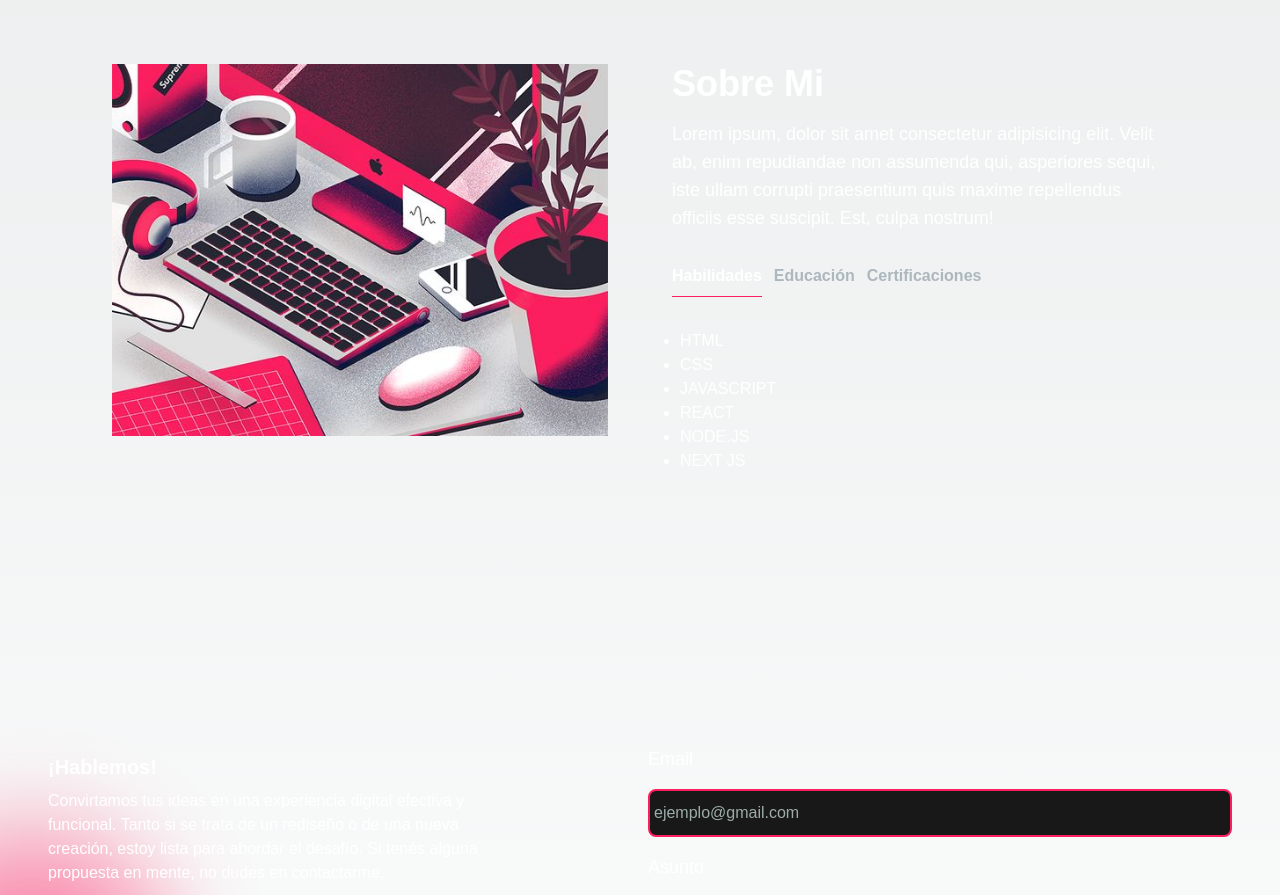
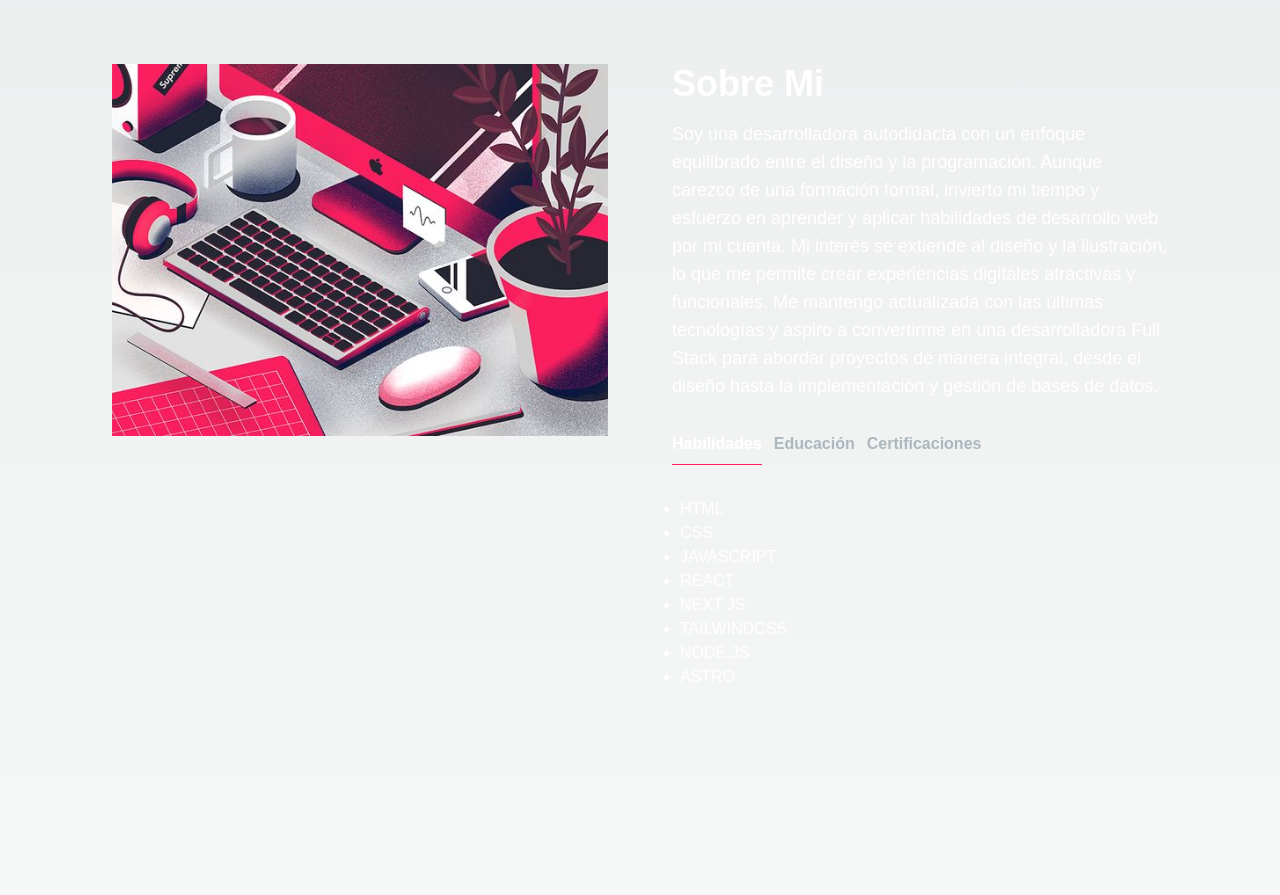
Before and after one commit to BirdieOA/Portfolio, a Next.js app: page / in a window 1280 px wide. Shown: the part 2040-2935 px from the top of the page. Built offline with nearby package versions, Linux system fonts and the light colour scheme; a web font is replaced by a local one.

Commit message:
prettier fixed

```diff
--- a/prettier.config.js
+++ b/prettier.config.js
@@ -1,2 +1,3 @@
-// prettier.config.js
-export const plugins = ['prettier-plugin-tailwindcss'];
+module.exports = {
+  plugins: ["prettier-plugin-tailwindcss"]
+};
--- a/src/app/components/AboutSection.jsx
+++ b/src/app/components/AboutSection.jsx
@@ -13,8 +13,10 @@ const TAB_DATA = [
         <li>CSS</li>
         <li>JAVASCRIPT</li>
         <li>REACT</li>
+        <li>NEXT JS</li>
+        <li>TAILWINDCSS</li>
         <li>NODE.JS</li>
-        <li>NEXT JS</li>
+        <li>ASTRO</li>
       </ul>
     ),
   },
@@ -34,7 +36,6 @@ const TAB_DATA = [
     content: (
       <ul className="list-disc pl-2">
         <li>FreeCodeCamp</li>
-        <li>Google</li>
       </ul>
     ),
   },
@@ -62,10 +63,16 @@ const AboutSection = () => {
           <div className="flex flex-col text-left mt-4 md:mt-0 h-full">
             <h2 className="text-4xl font-bold text-white mb-4">Sobre Mi</h2>
             <p className="text-base lg:text-lg ">
-              Lorem ipsum, dolor sit amet consectetur adipisicing elit. Velit
-              ab, enim repudiandae non assumenda qui, asperiores sequi, iste
-              ullam corrupti praesentium quis maxime repellendus officiis esse
-              suscipit. Est, culpa nostrum!
+              Soy una desarrolladora autodidacta con un enfoque equilibrado
+              entre el diseño y la programación. Aunque carezco de una formación
+              formal, invierto mi tiempo y esfuerzo en aprender y aplicar
+              habilidades de desarrollo web por mi cuenta. Mi interés se
+              extiende al diseño y la ilustración, lo que me permite crear
+              experiencias digitales atractivas y funcionales. Me mantengo
+              actualizada con las últimas tecnologías y aspiro a convertirme en
+              una desarrolladora Full Stack para abordar proyectos de manera
+              integral, desde el diseño hasta la implementación y gestión de
+              bases de datos.
             </p>
             <div className="flex flex-row justify-start mt-8">
               <TabButton
--- a/src/app/components/EmailSection.jsx
+++ b/src/app/components/EmailSection.jsx
@@ -44,10 +44,10 @@ const EmailSection = () => {
         </p>
         <div className="Socials flex flex-row gap-2">
           <Link href="https://github.com/BirdieOA" target="_blank">
-            <BsGithub />
+            <BsGithub size={30} className="hover:text-slate-200"/>
           </Link>
           <Link href="https://www.linkedin.com/in/mait%C3%A9-de-le%C3%B3n-57914a194/?locale=es_ES" target="_blank">
-            <BsLinkedin />
+            <BsLinkedin  size={30} className="hover:text-slate-200"/>
           </Link>
         </div>
       </div>
--- a/src/app/components/ProjectsSection.jsx
+++ b/src/app/components/ProjectsSection.jsx
@@ -75,7 +75,7 @@ const ProjectsSection = () => {
       <h2 className="text-center text-4xl font-bold mb-8 md:mb-12 ">
         Mis Proyectos
       </h2>
-      <div className="text-white flex flex-row justify-center items-center gap-2 py-6">
+      <div className="text-white flex flex-row justify-center items-center gap-2 py-6 ">
         <ProjectTag
           onClick={handleChangeTag}
           name="All"
@@ -92,14 +92,14 @@ const ProjectsSection = () => {
           isSelected={tag === "Mobile"}
         />
       </div>
-      <ul  ref={ref} className="grid md:grid-cols-3 gap-8 md:gap-12">
+      <ul ref={ref} className="grid md:grid-cols-3 gap-8 md:gap-12">
         {filteredProjects.map((project, index) => (
           <motion.li
             key={index}
             variants={cardVariants}
             initial="initial"
             animate={isInView ? "animate" : "initial"}
-            transition={{duration: 0.3, delay: index * 0.4}}
+            transition={{ duration: 0.3, delay: index * 0.4 }}
           >
             <ProjectCard
               key={project.id}
--- a/tailwind.config.js
+++ b/tailwind.config.js
@@ -14,5 +14,5 @@ module.exports = {
       },
     },
   },
-  plugins: [],
+  plugins:[],
 };
```
Also changed, not shown: src/app/components/ProjectCard.jsx (+11 -3 lines).
